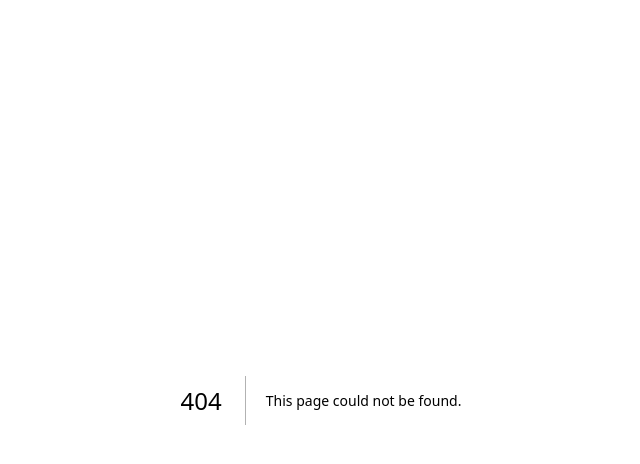
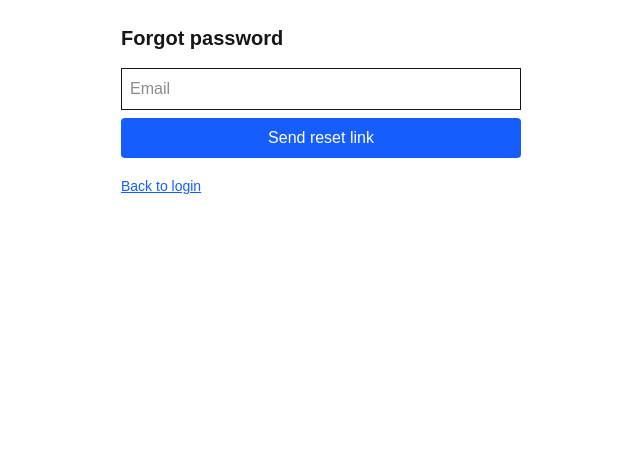
Before and after one commit to valttku/sote2035, a Next.js app in the folder client/: page /forgot-password in a window 1280 px wide. Before the commit this address had no page. Shown: the top 464 px of the page, without its empty margins (319-959 px from the left). Built offline with nearby package versions, Linux system fonts and the light colour scheme; no server answers.

Commit message:
added forgot password page

```diff
--- /dev/null
+++ b/client/src/app/forgot-password/page.tsx
@@ -0,0 +1,99 @@
+"use client";
+
+import { useState } from "react";
+
+const API_BASE =
+  process.env.NEXT_PUBLIC_API_URL ?? "http://localhost:4000";
+
+export default function ForgotPasswordPage() {
+  const [email, setEmail] = useState("");
+  const [done, setDone] = useState(false);
+  const [error, setError] = useState<string | null>(null);
+  const [loading, setLoading] = useState(false);
+
+  async function handleSubmit(e: React.FormEvent) {
+    e.preventDefault();
+    setError(null);
+    setLoading(true);
+
+    try {
+      const res = await fetch(
+        `${API_BASE}/api/v1/auth/forgot-password`,
+        {
+          method: "POST",
+          headers: { "Content-Type": "application/json" },
+          body: JSON.stringify({ email }),
+        }
+      );
+
+      // Response is intentionally generic
+      await res.json();
+      setDone(true);
+    } catch {
+      setError("Failed to contact server");
+    } finally {
+      setLoading(false);
+    }
+  }
+
+  if (done) {
+    return (
+      <main className="p-6 max-w-md mx-auto">
+        <h1 className="text-xl font-bold mb-2">
+          Check your email
+        </h1>
+
+        <p className="mb-4">
+          If an account exists for this email, a password reset link has been sent.
+        </p>
+
+        <a
+          href="/login"
+          className="text-sm text-blue-600 underline"
+        >
+          Back to login
+        </a>
+      </main>
+    );
+  }
+
+  return (
+    <main className="p-6 max-w-md mx-auto">
+      <h1 className="text-xl font-bold mb-4">
+        Forgot password
+      </h1>
+
+      <form onSubmit={handleSubmit} className="space-y-2">
+        <input
+          type="email"
+          required
+          placeholder="Email"
+          value={email}
+          onChange={(e) => setEmail(e.target.value)}
+          className="border p-2 w-full"
+        />
+
+        <button
+          type="submit"
+          disabled={loading}
+          className="w-full bg-blue-600 text-white p-2 rounded disabled:opacity-50"
+        >
+          {loading ? "Sending..." : "Send reset link"}
+        </button>
+      </form>
+
+      {error && (
+        <p className="text-red-600 text-sm mt-2">{error}</p>
+      )}
+
+      <div className="mt-4">
+        <a
+          href="/login"
+          className="text-sm text-blue-600 underline"
+        >
+          Back to login
+        </a>
+      </div>
+    </main>
+  );
+}
--- a/client/src/app/login/page.tsx
+++ b/client/src/app/login/page.tsx
@@ -22,12 +22,15 @@ export default function LoginPage() {
           ? { email, password, displayName }
           : { email, password };
 
-      const res = await fetch(`http://localhost:4000/api/v1/auth/${endpoint}`, {
-        method: "POST",
-        headers: { "Content-Type": "application/json" },
-        credentials: "include", // IMPORTANT: allows cookie to be set
-        body: JSON.stringify(body),
-      });
+      const res = await fetch(
+        `http://localhost:4000/api/v1/auth/${endpoint}`,
+        {
+          method: "POST",
+          headers: { "Content-Type": "application/json" },
+          credentials: "include", // IMPORTANT: allows cookie to be set
+          body: JSON.stringify(body),
+        }
+      );
 
       const data = await res.json();
 
@@ -59,8 +62,20 @@ export default function LoginPage() {
       {showLogin && (
         <Modal onClose={() => setShowLogin(false)}>
           <LoginForm
-            onSubmit={(email, password) => handleSubmit("login", email, password)}
+            onSubmit={(email, password) =>
+              handleSubmit("login", email, password)
+            }
           />
+
+          {/* Forgot password link */}
+          <div className="text-center mt-3">
+            <a
+              href="/forgot-password"
+              className="text-sm text-blue-600 underline"
+            >
+              Forgot password?
+            </a>
+          </div>
         </Modal>
       )}
 
```
